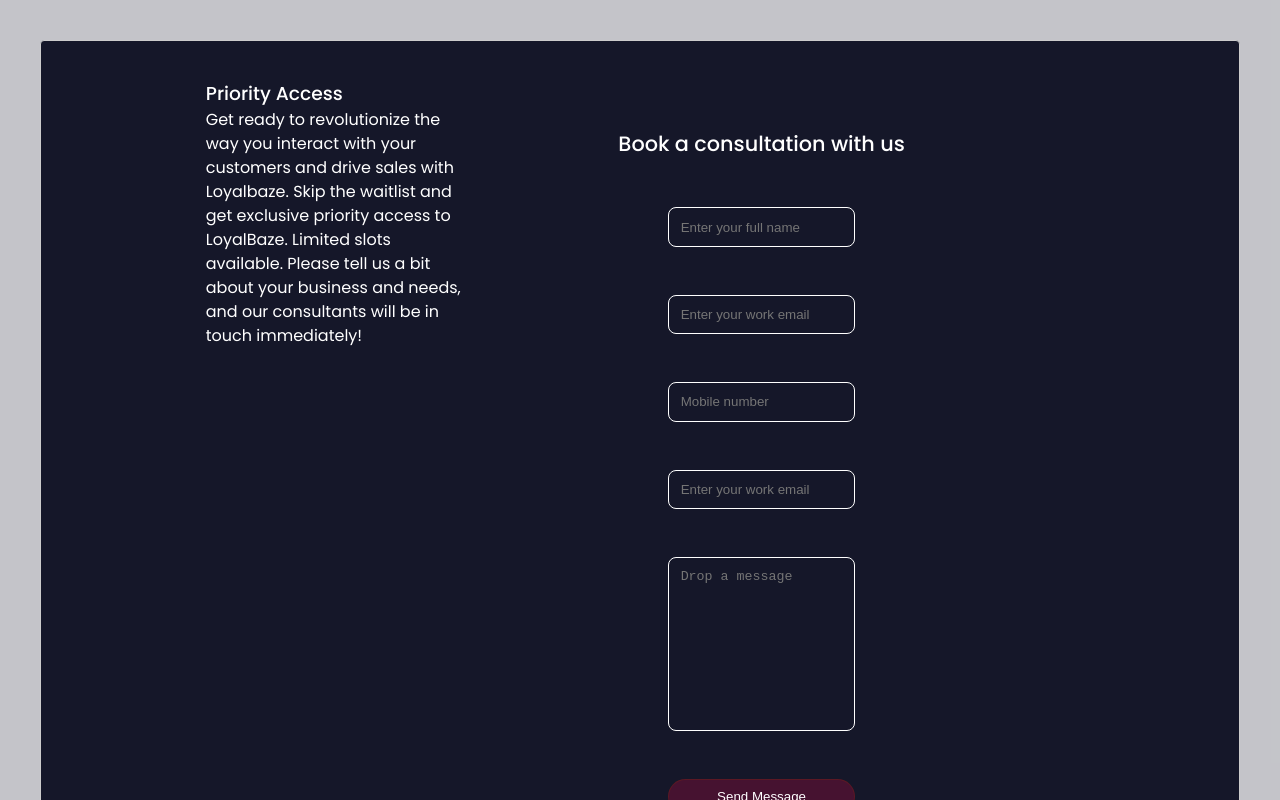
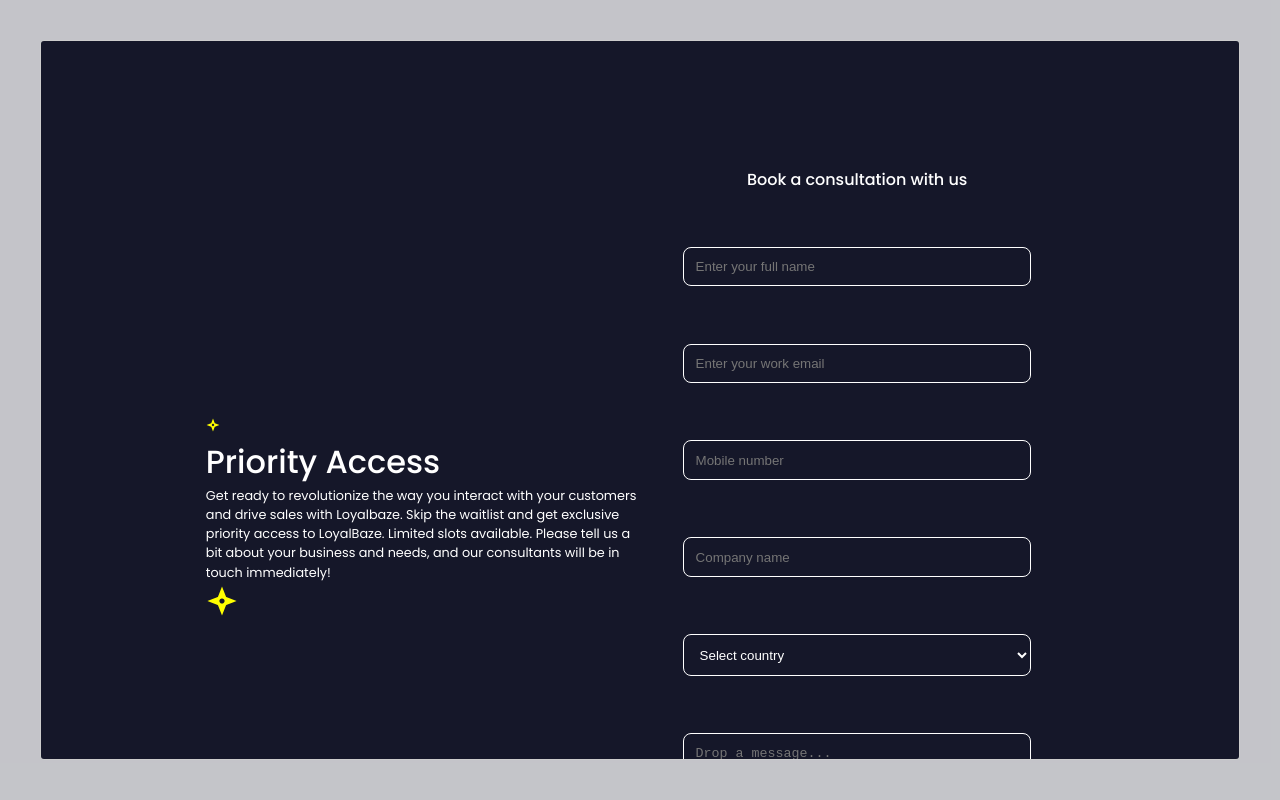
Before and after one commit to abiodunraheem/loyalbaze, a React (Create React App) app: page / in a window 1280 px wide. Both pictures are taken after a click on the button "Request a call". Built offline with nearby package versions, Linux system fonts and the light colour scheme; a web font is replaced by a local one.

Commit message:
Add style to popup pagr

```diff
--- a/src/components/content/content.css
+++ b/src/components/content/content.css
@@ -25,7 +25,7 @@
 }
 
 /* form style */
-form {
+.content-container form {
   display: flex;
   flex-direction: column;
   gap: 1.2rem;
@@ -34,7 +34,7 @@
 }
 
 input,
-textarea {
+textarea, select {
   width: 65%;
   border-radius: 0.5rem;
   padding: 0.7rem;
@@ -50,7 +50,7 @@
 }
 
 /* media queries tab */
-@media screen and (min-width: 900px) {
+@media screen and (min-width: 1024px) {
   .container.content-container {
     width: 70%;
   }
--- a/src/components/header/Header.js
+++ b/src/components/header/Header.js
@@ -1,7 +1,8 @@
 import React, { useRef, useState } from 'react';
 import Modal from 'react-modal';
 import './header.css';
-import { GiEternalLove } from 'react-icons/gi';
+import { GiEternalLove, GiStarShuriken } from 'react-icons/gi';
+// import { GiStarShuriken } from 'react-icons/gi';
 import emailjs from 'emailjs-com';
 
 const Header = () => {
@@ -33,31 +34,46 @@
             content: {
               color: '#fff',
               backgroundColor: '#151729',
-              height: '100vh',
-              overflow: 'hidden',
             },
           }
         }
       >
         <div className="container contact-container">
           <div className="contact-options">
-            <h3>Priority Access</h3>
+            <div className="star big"><GiStarShuriken /></div>
+            <h1>Priority Access</h1>
             <p>
               Get ready to revolutionize the way you interact with your customers and
               drive sales with Loyalbaze. Skip the waitlist and get exclusive priority
               access to LoyalBaze. Limited slots available. Please tell us a bit about
               your business and needs, and our consultants will be in touch immediately!
             </p>
+            <div className="star"><GiStarShuriken /></div>
           </div>
+          <div className="contact-form">
             <form ref={form} onSubmit={sendEmail}>
               <h5>Book a consultation with us</h5>
               <input type="text" name="name" placeholder="Enter your full name" required />
               <input type="email" name="email" placeholder="Enter your work email" required />
               <input type="email" name="email" placeholder="Mobile number" required />
-            <input type="email" name="email" placeholder="Enter your work email" required />
-            <textarea name="message" id="" cols="30" rows="10" placeholder="Drop a message" required />
+              <input type="email" name="email" placeholder="Company name" required />
+              <select>
+                <option>Select country</option>
+                <option value="Afghanistan">Afghanistan</option>
+                <option value="Albania">Albania</option>
+                <option value="America">America</option>
+                <option value="Brazil">Brazil</option>
+                <option value="Bonswana">Bonswana</option>
+                <option value="Costa-Rica">Costa-Rica</option>
+                <option value="Nigeria">Nigeria</option>
+                <option value="Peru">Peru</option>
+                <option value="Uruguay">Uruguay</option>
+                <option value="Zambia">Zambia</option>
+              </select>
+              <textarea name="message" id="" cols="20" rows="5" placeholder="Drop a message..." required />
               <button type="submit" className="btn btn-primary">Send Message</button>
             </form>
+          </div>
         </div>
       </Modal>
     </section>
--- a/src/components/header/header.css
+++ b/src/components/header/header.css
@@ -7,10 +7,57 @@
 
 .contact-container {
   display: grid;
-  grid-template-columns: 30% 58%;
+  grid-template-columns: 50% 40%;
   gap:5%;
   margin: 1.2rem auto;
-  /* align-items: center; */
+  align-items: center;
+}
+
+.contact-form select {
+  width: 100%;
+  border-radius: 0.5rem;
+  padding: 0.7rem;
+  background: transparent;
+  border: 1px solid #fff;
+  resize: none;
+  /* color: var(--color-white); */
+}
+
+.contact-form select option {
+  color: #151729;
+  /* color: var(--color-white); */
+}
+
+.contact-form {
+  margin-top: 2.5rem;
+  /* padding: 3rem; */
+  /* background-color: red; */
+}
+
+.contact-form .btn {
+  width: 100%;
+}
+
+.star {
+  color: yellow;
+  font-size: 2rem;
+  margin-right: 15px;
+}
+
+.big {
+  font-size: 14px;
+  margin-right: 25px;
+}
+
+.contact-options p {
+  font-size: 0.8rem;
+  /* margin-top: 2rem; */
+}
+
+.contact-container input, textarea, select {
+  width: 100%;
+  margin-top: 0.4rem;
+  margin-bottom: 0.2rem;
 }
 
 .love {
@@ -19,14 +66,19 @@
 
 /* media queries tab */
 @media screen and (max-width: 1024px) {
-  .header {
-    height: 68vh;
+  .contact-options p {
+    font-size: 0.9rem;
+  }
+
+  .contact-form form {
+    gap: 1rem;
   }
 }
 
 /* media queries mobile phones */
 @media screen and (max-width: 600px) {
-  .header {
-    height: 100vh;
+  .contact-container {
+    display: grid;
+    grid-template-columns: 1fr;
   }
 }
--- a/src/index.css
+++ b/src/index.css
@@ -28,7 +28,8 @@
   background: var(--color-bg);
   color: var(--color-white);
   line-height: 1.5;
-  overflow: hidden;
+  /* overflow: hidden; */
+  /* height: 100vh; */
 }
 
 .container {
@@ -46,7 +47,7 @@
 }
 
 h5 {
-  font-size: 1.3rem;
+  font-size: 1rem;
 }
 
 h1 {
@@ -90,9 +91,9 @@
 
 /* media queries tab */
 @media screen and (max-width: 1024px) {
-  .container {
+  /* .container {
     width: var(--container-width-md);
-  }
+  } */
 
   section {
     margin-top: 3rem;
```
Lines whose indentation alone changed are shown as unchanged.
